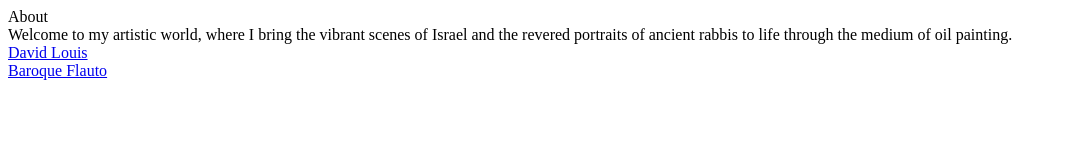
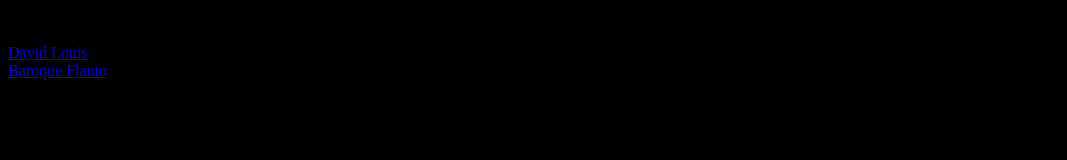
Before and after one commit to NoeliaOwo/undertale, a plain HTML site: page src/index.html in a window 1280 px wide. Shown: the whole page, without its empty margins (0-1067 px from the left). Drawn offline with nearby package versions, Linux system fonts and the light colour scheme.

Commit message:
fix(html): fixed link to css

```diff
--- a/src/index.html
+++ b/src/index.html
@@ -4,7 +4,7 @@
   <meta charset="UTF-8">
   <meta name="viewport" content="width=device-width, initial-scale=1.0">
   <title>World</title>
-  <link rel="stylesheet" href="path/to/your/styles.css">
+  <link rel="stylesheet" href="estilos.css">
   <link rel="stylesheet" href="https://cdnjs.cloudflare.com/ajax/libs/aos/2.3.4/aos.css">
 </head>
 <body>
```
